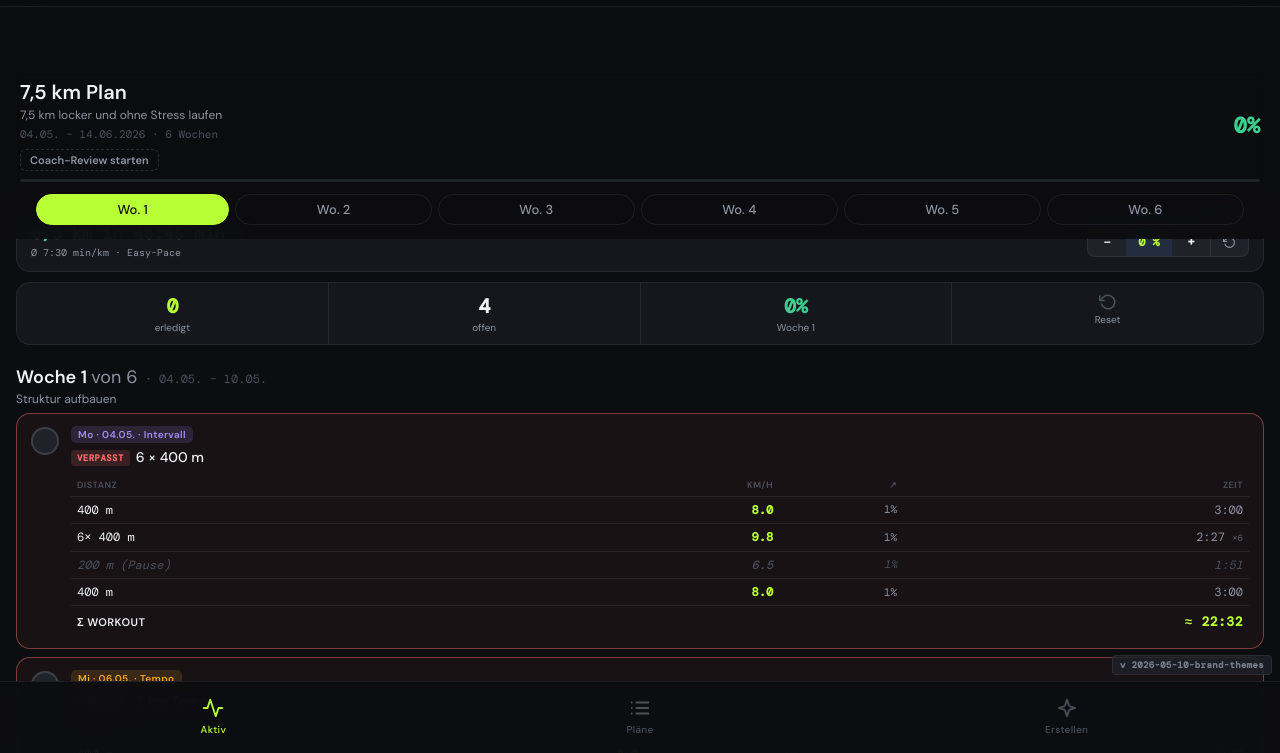
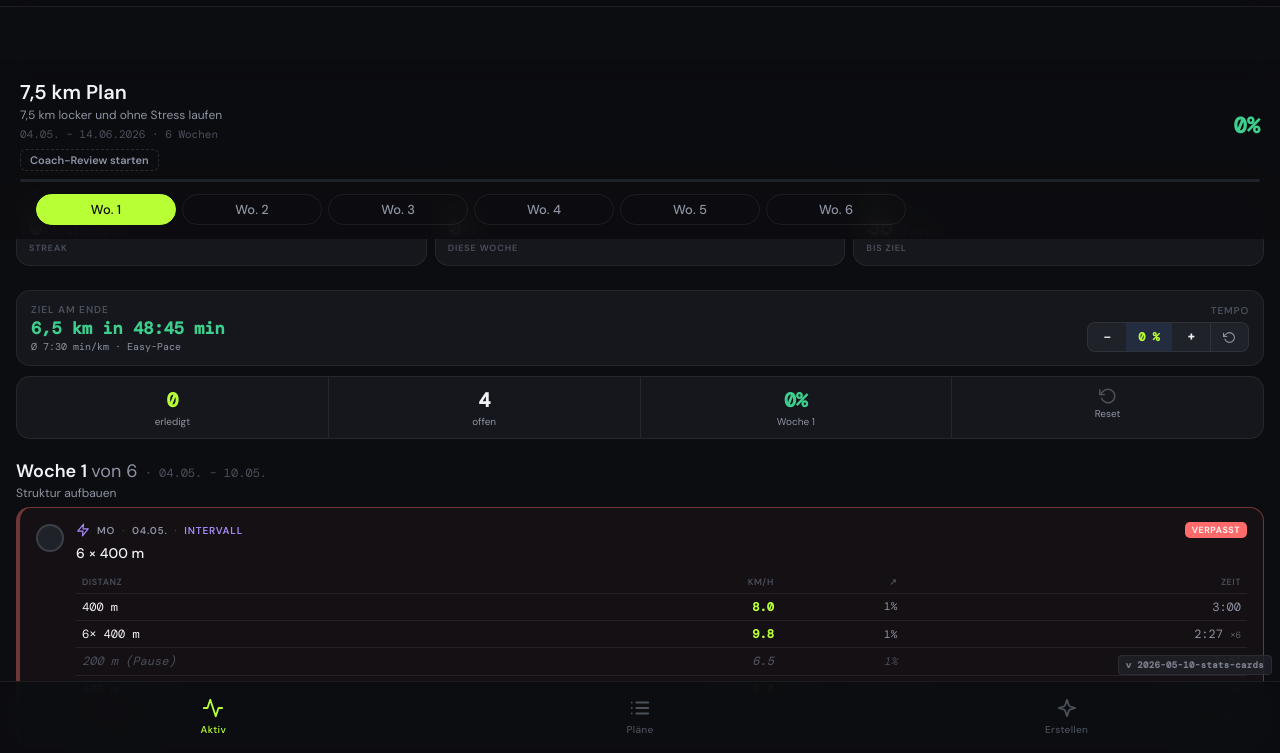
Before and after one commit to PMMKOCH/MyRunningApp, a plain HTML site: page index.html in a window 1280 px wide. Shown: the part 47-800 px from the top of the page. Drawn offline with nearby package versions, Linux system fonts and the light colour scheme.

Commit message:
New Design

```diff
--- a/index.html
+++ b/index.html
@@ -106,9 +106,9 @@ body{font-family:'DM Sans',sans-serif;background:var(--bg);color:var(--text);dis
 .progress-sub{display:flex;justify-content:space-between;margin-top:8px;font-size:12px;color:var(--muted)}
 
 /* Week tabs */
-.week-scroll{display:flex;gap:6px;flex-wrap:wrap;padding:0 16px 2px}
+.week-scroll{display:flex;gap:6px;flex-wrap:nowrap;overflow-x:auto;scrollbar-width:none;padding:0 16px 2px;-webkit-overflow-scrolling:touch}
 .week-scroll::-webkit-scrollbar{display:none}
-.week-tab{flex:1 1 auto;min-width:54px;padding:6px 10px;border-radius:20px;font-size:13px;font-weight:500;border:1px solid var(--border);background:transparent;color:var(--muted);cursor:pointer;font-family:inherit;transition:all 0.15s;position:relative;text-align:center;white-space:nowrap}
+.week-tab{flex:1 1 auto;min-width:54px;max-width:140px;padding:6px 10px;border-radius:20px;font-size:13px;font-weight:500;border:1px solid var(--border);background:transparent;color:var(--muted);cursor:pointer;font-family:inherit;transition:all 0.15s;position:relative;text-align:center;white-space:nowrap}
 .week-tab.active{background:var(--accent);border-color:var(--accent);color:var(--on-accent)}
 .week-tab.complete{border-color:var(--green);color:var(--green)}
 .wk-dot{width:5px;height:5px;border-radius:50%;background:var(--green);position:absolute;top:3px;right:3px}
@@ -160,20 +160,42 @@ body[data-theme="all41"] .coach{background:linear-gradient(135deg,rgba(82,13,145
 .wsm-num{font-size:20px;font-weight:600;font-family:'DM Mono',monospace}
 .wsm-label{font-size:10px;color:var(--muted);margin-top:2px}
 
+/* Stats Strip */
+.stats-strip{display:flex;gap:8px;padding:0 16px 14px}
+.stat-card{flex:1;background:var(--surface);border:1px solid var(--border);border-radius:14px;padding:11px 12px;display:flex;flex-direction:column;gap:4px;align-items:flex-start;min-width:0}
+.stat-icon{color:var(--accent);display:flex;align-items:center}
+.stat-val{font-family:'DM Mono',monospace;font-size:22px;font-weight:700;color:var(--text);line-height:1;white-space:nowrap}
+.stat-val .stat-unit{font-size:12px;font-weight:500;color:var(--muted);margin-left:2px}
+.stat-lbl{font-size:9px;font-weight:700;color:var(--faint);letter-spacing:0.1em;text-transform:uppercase;line-height:1.2}
+
 /* Day cards */
-.days{padding:0 16px;display:flex;flex-direction:column;gap:8px;padding-bottom:8px}
-.day-card{background:var(--surface);border:1px solid var(--border);border-radius:14px;overflow:hidden;transition:border-color 0.2s,background 0.2s}
-.day-card.done{background:rgba(62,207,142,0.07);border-color:rgba(62,207,142,0.25)}
-.day-card.today{border-color:var(--accent);box-shadow:0 0 0 1px var(--accent)}
-.day-card.today .day-title::before{content:'HEUTE';font-family:'DM Mono',monospace;font-size:9px;font-weight:600;color:var(--accent);background:rgba(79,142,247,0.15);padding:2px 6px;border-radius:4px;margin-right:6px;letter-spacing:0.05em;vertical-align:1px}
-.day-card.missed{border-color:rgba(248,113,113,0.45);background:rgba(248,113,113,0.05)}
-.day-card.missed .day-title::before{content:'VERPASST';font-family:'DM Mono',monospace;font-size:9px;font-weight:700;color:var(--red);background:rgba(248,113,113,0.15);padding:2px 6px;border-radius:4px;margin-right:6px;letter-spacing:0.05em;vertical-align:1px}
-.day-card.rest{opacity:0.4;pointer-events:none}
-.day-card.rest.today{opacity:0.7;pointer-events:auto}
-.day-main{padding:12px 14px;display:flex;align-items:flex-start;gap:12px;cursor:pointer}
-.check{width:28px;height:28px;border-radius:50%;border:2px solid var(--border2);flex-shrink:0;margin-top:1px;display:flex;align-items:center;justify-content:center;transition:all 0.2s;cursor:pointer;background:var(--surface2)}
+.days{padding:0 16px;display:flex;flex-direction:column;gap:10px;padding-bottom:8px}
+.day-card{background:var(--surface);border:1px solid var(--border);border-left:4px solid var(--type-color,var(--border));border-radius:14px;overflow:hidden;transition:border-color 0.2s,background 0.2s,box-shadow 0.2s,transform 0.2s}
+.day-card.t-intervall{--type-color:var(--purple)}
+.day-card.t-tempo{--type-color:var(--amber)}
+.day-card.t-easy{--type-color:var(--green)}
+.day-card.t-lang{--type-color:var(--accent)}
+.day-card.t-strides{--type-color:var(--coral)}
+.day-card.t-rest{--type-color:var(--faint)}
+.day-card.done{background:rgba(62,207,142,0.06);border-color:rgba(62,207,142,0.22)}
+.day-card.today{box-shadow:0 0 0 1px var(--accent),0 8px 24px var(--accent-soft);border-color:var(--accent);transform:translateY(-1px)}
+.day-card.today .day-main{background:linear-gradient(135deg,var(--accent-soft),transparent 70%)}
+.day-card.today .day-title{font-size:18px}
+.day-card.missed{border-color:rgba(248,113,113,0.4);background:rgba(248,113,113,0.04)}
+.day-card.rest{opacity:0.45;pointer-events:none}
+.day-card.rest.today{opacity:0.75;pointer-events:auto}
+.day-main{padding:14px 16px;display:flex;align-items:flex-start;gap:12px;cursor:pointer}
+.check{width:28px;height:28px;border-radius:50%;border:2px solid var(--border2);flex-shrink:0;margin-top:2px;display:flex;align-items:center;justify-content:center;transition:all 0.2s;cursor:pointer;background:var(--surface2)}
 .check:hover{border-color:var(--green);background:rgba(62,207,142,0.08)}
 .check:active{transform:scale(0.92)}
+.day-meta{display:flex;align-items:center;gap:7px;margin-bottom:6px;font-size:10px;font-weight:700;letter-spacing:0.08em;text-transform:uppercase;color:var(--muted)}
+.day-meta-icon{color:var(--type-color,var(--muted));display:flex;align-items:center}
+.day-meta-sep{color:var(--faint);font-weight:400}
+.day-meta-type{color:var(--type-color,var(--muted))}
+.day-meta-status{margin-left:auto;font-size:9px;font-weight:700;letter-spacing:0.06em;padding:2px 7px;border-radius:5px}
+.day-meta-status.s-today{color:var(--on-accent);background:var(--accent)}
+.day-meta-status.s-missed{color:#fff;background:var(--red)}
+.day-meta-status.s-done{color:var(--green);background:rgba(62,207,142,0.15)}
 .done .check{background:var(--green);border-color:var(--green)}
 .check-icon{display:none}
 .done .check-icon{display:block}
@@ -490,7 +512,11 @@ const ICONS = {
   zap:       '<polygon points="13 2 3 14 12 14 11 22 21 10 12 10 13 2"/>',
   coffee:    '<path d="M18 8h1a4 4 0 0 1 0 8h-1"/><path d="M2 8h16v9a4 4 0 0 1-4 4H6a4 4 0 0 1-4-4V8z"/><line x1="6" y1="1" x2="6" y2="4"/><line x1="10" y1="1" x2="10" y2="4"/><line x1="14" y1="1" x2="14" y2="4"/>',
   trendingUp:'<polyline points="23 6 13.5 15.5 8.5 10.5 1 18"/><polyline points="17 6 23 6 23 12"/>',
-  alertTriangle:'<path d="M10.29 3.86L1.82 18a2 2 0 0 0 1.71 3h16.94a2 2 0 0 0 1.71-3L13.71 3.86a2 2 0 0 0-3.42 0z"/><line x1="12" y1="9" x2="12" y2="13"/><line x1="12" y1="17" x2="12.01" y2="17"/>'
+  alertTriangle:'<path d="M10.29 3.86L1.82 18a2 2 0 0 0 1.71 3h16.94a2 2 0 0 0 1.71-3L13.71 3.86a2 2 0 0 0-3.42 0z"/><line x1="12" y1="9" x2="12" y2="13"/><line x1="12" y1="17" x2="12.01" y2="17"/>',
+  wind:      '<path d="M9.59 4.59A2 2 0 1 1 11 8H2"/><path d="M17.73 2.27A2.5 2.5 0 1 1 19.5 6.5H2"/><path d="M14.83 21.41A2 2 0 1 0 16.24 18H2"/>',
+  mountain:  '<path d="m8 3 4 8 5-5 5 15H2L8 3z"/>',
+  moon:      '<path d="M21 12.79A9 9 0 1 1 11.21 3 7 7 0 0 0 21 12.79z"/>',
+  calendar:  '<rect x="3" y="4" width="18" height="18" rx="2" ry="2"/><line x1="16" y1="2" x2="16" y2="6"/><line x1="8" y1="2" x2="8" y2="6"/><line x1="3" y1="10" x2="21" y2="10"/>'
 };
 function icon(name, size = 18, opts = {}) {
   const path = ICONS[name];
@@ -502,7 +528,7 @@ function icon(name, size = 18, opts = {}) {
 }
 
 // ─── Build-Version (manuell hochzählen bei Code-Push) ────────────────────
-const APP_VERSION = '2026-05-10-brand-themes';
+const APP_VERSION = '2026-05-10-stats-cards';
 
 // ─── State ───────────────────────────────────────────────────────────────
 let state = {
@@ -752,6 +778,49 @@ function badgeClass(t) {
 function badgeLabel(t) {
   return {intervall:'Intervall',tempo:'Tempo',easy:'Locker',lang:'Langer Lauf',rest:'Ruhetag'}[t]||t;
 }
+const TYPE_ICON = { intervall:'zap', tempo:'flame', easy:'wind', lang:'mountain', strides:'activity', rest:'moon' };
+
+// Trainings-Stats für den Stats-Strip im Tracker
+function calcPlanStats(plan) {
+  if (!plan?.weeks?.length) return { streak:0, wkDone:0, wkTotal:0, daysToEnd:null };
+  const today = new Date(); today.setHours(0,0,0,0);
+  // Streak = abgeschlossene Trainings in Folge bis heute (verpasst bricht, future zählt nicht)
+  let streak = 0;
+  plan.weeks.forEach((w, wi) => {
+    let nri = 0;
+    w.days.forEach(d => {
+      if (d.type === 'rest') return;
+      const idx = nri++;
+      const dDate = dayDate(plan, wi, d.tag);
+      if (!dDate) return;
+      if (dDate > today) return; // Zukunft
+      const key = `${plan.id}-${wi}-${idx}`;
+      if (state.done[key]) streak++;
+      else if (dDate < today) streak = 0; // verpasst → Reset
+    });
+  });
+  // Aktuelle Woche
+  const wIdx = state.currentWeek?.[plan.id] ?? 0;
+  const wk = plan.weeks[wIdx];
+  let wkDone = 0, wkTotal = 0;
+  if (wk) {
+    let nri = 0;
+    wk.days.forEach(d => {
+      if (d.type === 'rest') return;
+      const idx = nri++;
+      wkTotal++;
+      if (state.done[`${plan.id}-${wIdx}-${idx}`]) wkDone++;
+    });
+  }
+  // Bis Plan-Ende
+  const pe = planEnd(plan);
+  let daysToEnd = null;
+  if (pe) {
+    const peMid = new Date(pe.getFullYear(), pe.getMonth(), pe.getDate());
+    daysToEnd = Math.max(0, Math.ceil((peMid - today) / 86400000));
+  }
+  return { streak, wkDone, wkTotal, daysToEnd };
+}
 function todayTag() {
   return ['So','Mo','Di','Mi','Do','Fr','Sa'][new Date().getDay()];
 }
@@ -2080,12 +2149,17 @@ function renderTracker() {
     const dDate = dayDate(plan, wIdx, d.tag);
     const dDateStr = dDate ? fmtShort(dDate) : '';
     const isToday = dDate ? isSameDate(dDate, todayDate) : (d.tag === today);
+    const typeIco = TYPE_ICON[d.type] || 'activity';
     if (d.type === 'rest') return `
-      <div class="day-card rest ${isToday?'today':''}">
+      <div class="day-card t-rest rest ${isToday?'today':''}">
         <div class="day-main">
-          <div class="check" style="border-color:var(--faint)">—</div>
+          <div class="check" style="border-color:var(--faint)">${icon('moon',14,{style:'color:var(--faint)'})}</div>
           <div class="day-body">
-            <div class="badge-row"><span class="badge b-rest">${d.tag}${dDateStr?' · '+dDateStr:''}</span></div>
+            <div class="day-meta">
+              <span class="day-meta-icon">${icon(typeIco,13)}</span>
+              <span>${d.tag}</span>${dDateStr?`<span class="day-meta-sep">·</span><span>${dDateStr}</span>`:''}
+              <span class="day-meta-sep">·</span><span class="day-meta-type">Ruhe</span>
+            </div>
             <div class="day-title">${d.title}</div>
           </div>
         </div>
@@ -2117,8 +2191,15 @@ function renderTracker() {
       </div>` : '';
 
     const isMissed = !isDone && !isToday && dDate && (dDate < new Date(todayDate.getFullYear(), todayDate.getMonth(), todayDate.getDate()));
+    const statusBadge = isToday
+      ? `<span class="day-meta-status s-today">Heute</span>`
+      : isMissed
+        ? `<span class="day-meta-status s-missed">Verpasst</span>`
+        : isDone
+          ? `<span class="day-meta-status s-done">Erledigt</span>`
+          : '';
     return `
-      <div class="day-card ${isDone?'done':''} ${isToday?'today':''} ${isMissed?'missed':''}">
+      <div class="day-card t-${d.type} ${isDone?'done':''} ${isToday?'today':''} ${isMissed?'missed':''}">
         <div class="day-main" onclick="openDayDetail('${plan.id}',${wIdx},${idx})">
           <div class="check" onclick="event.stopPropagation();toggleDone('${plan.id}',${wIdx},${idx})" title="Erledigt abhaken">
             <svg class="check-icon" width="14" height="11" viewBox="0 0 12 9" fill="none">
@@ -2126,7 +2207,12 @@ function renderTracker() {
             </svg>
           </div>
           <div class="day-body">
-            <div class="badge-row"><span class="badge ${badgeClass(d.type)}">${d.tag}${dDateStr?' · '+dDateStr:''} · ${badgeLabel(d.type)}</span></div>
+            <div class="day-meta">
+              <span class="day-meta-icon">${icon(typeIco,14)}</span>
+              <span>${d.tag}</span>${dDateStr?`<span class="day-meta-sep">·</span><span>${dDateStr}</span>`:''}
+              <span class="day-meta-sep">·</span><span class="day-meta-type">${badgeLabel(d.type)}</span>
+              ${statusBadge}
+            </div>
             <div class="day-title">${d.title}</div>
             ${paces}${langBlock}${fbBlock}
           </div>
@@ -2158,6 +2244,29 @@ function renderTracker() {
       </div>
       <div class="week-scroll">${weekTabs}</div>
     </div>
+    ${(() => {
+      const s = calcPlanStats(plan);
+      const daysVal = s.daysToEnd === null ? '–' : s.daysToEnd;
+      const daysUnit = s.daysToEnd === null ? '' : (s.daysToEnd === 1 ? ' Tag' : ' Tage');
+      return `
+      <div class="stats-strip">
+        <div class="stat-card">
+          <div class="stat-icon">${icon('flame',16)}</div>
+          <div class="stat-val">${s.streak}<span class="stat-unit">${s.streak===1?' Training':' Trainings'}</span></div>
+          <div class="stat-lbl">Streak</div>
+        </div>
+        <div class="stat-card">
+          <div class="stat-icon">${icon('trendingUp',16)}</div>
+          <div class="stat-val">${s.wkDone}<span class="stat-unit">/${s.wkTotal}</span></div>
+          <div class="stat-lbl">Diese Woche</div>
+        </div>
+        <div class="stat-card">
+          <div class="stat-icon">${icon('target',16)}</div>
+          <div class="stat-val">${daysVal}<span class="stat-unit">${daysUnit}</span></div>
+          <div class="stat-lbl">Bis Ziel</div>
+        </div>
+      </div>`;
+    })()}
     ${(() => {
       const tt = targetTime(plan);
       const goalLine = tt
```
